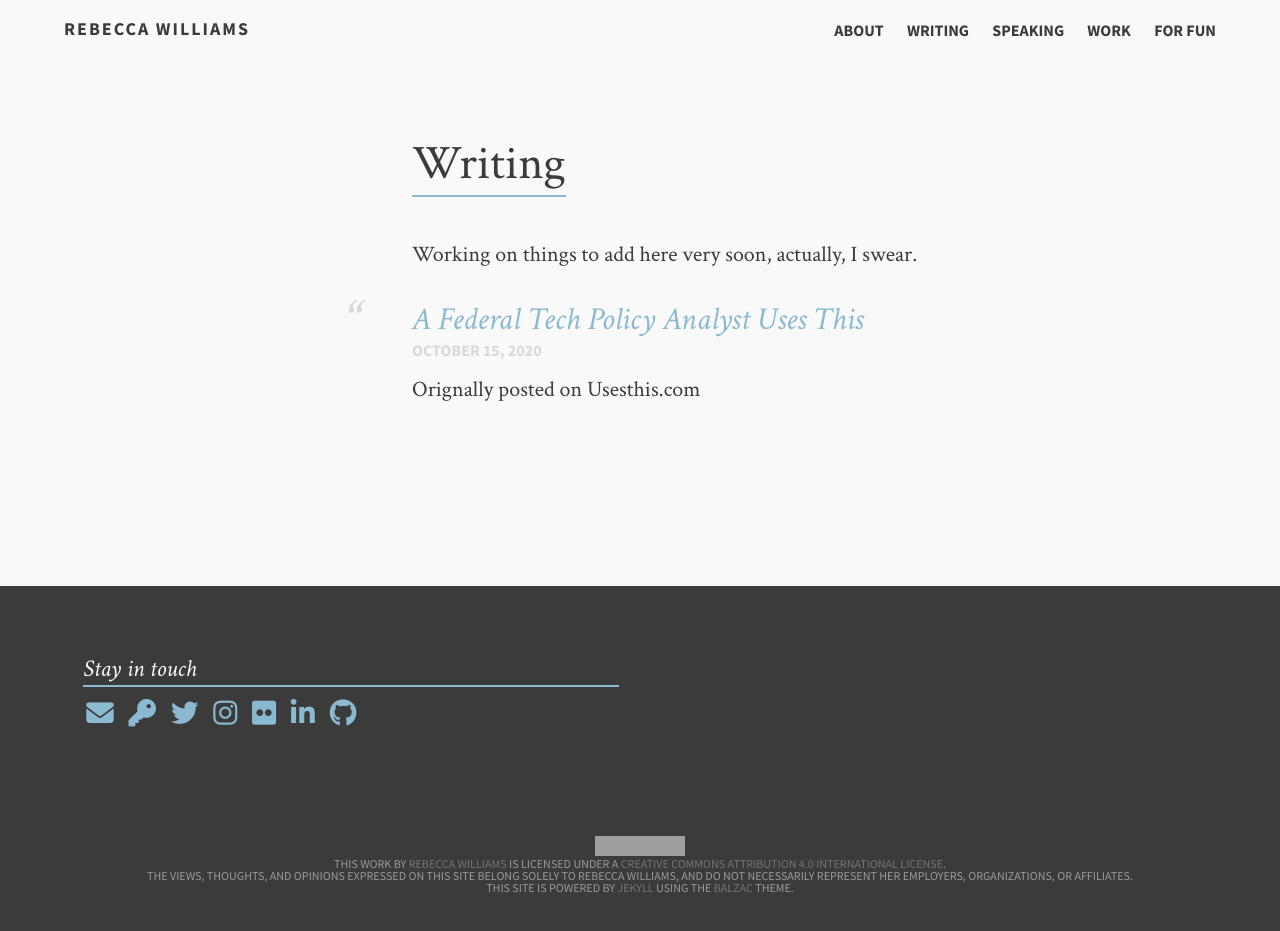
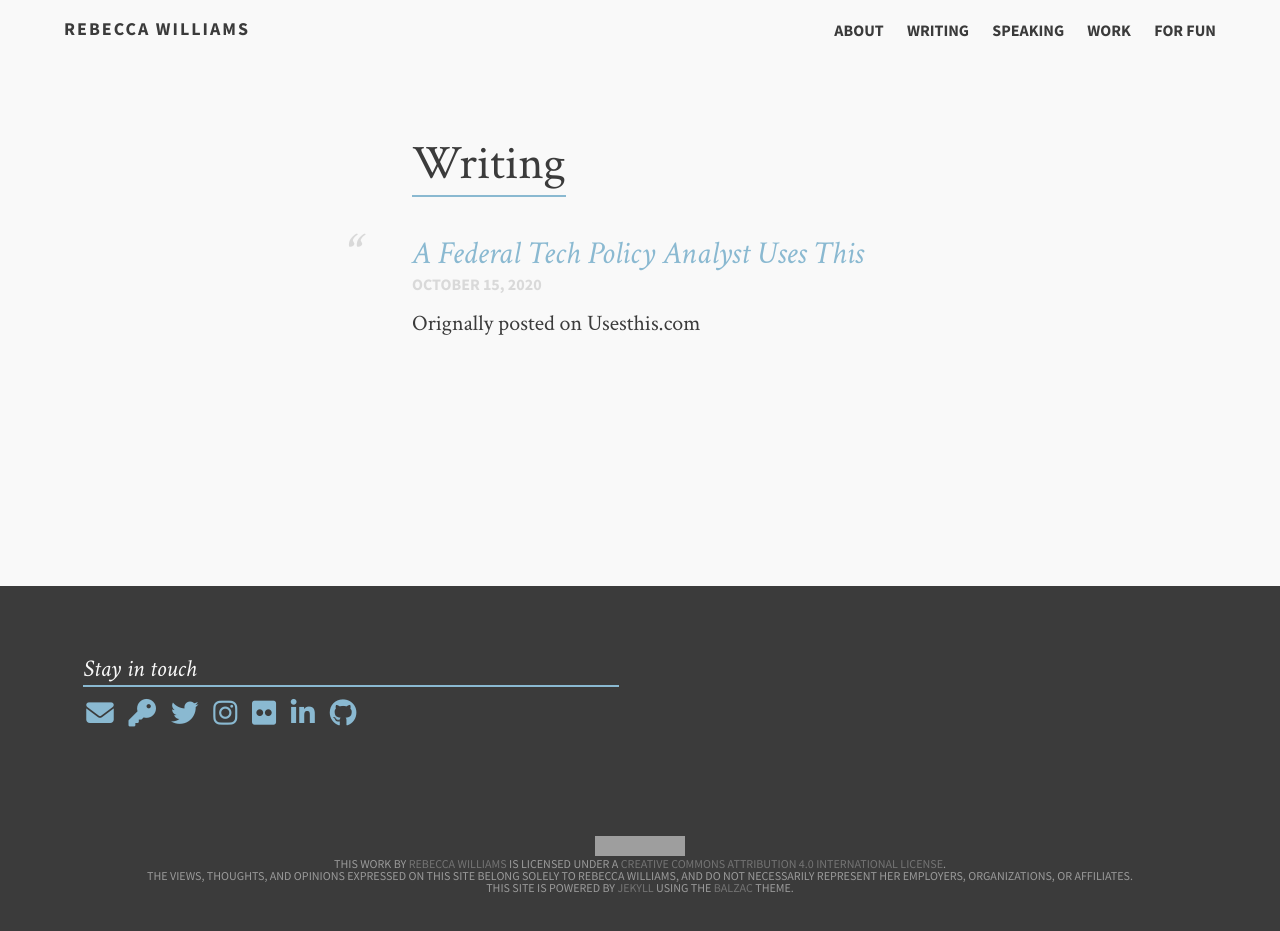
Before and after one commit to rebeccawilliams/rebeccawilliams.us, a Jekyll site: the page built from writing.md, in a window 1280 px wide. Built offline with Jekyll 4.4.1, drawn with Linux system fonts in a browser that asks for light colours; nearby versions of some CDN libraries; grey boxes are pictures that could not be loaded.

Commit message:
Update writing.html

```diff
--- a/_layouts/writing.html
+++ b/_layouts/writing.html
@@ -5,7 +5,6 @@
           <article class="archive-wrap">
               <ol class="post-list">
                  <lh><h2><span class="bb">{{ page.title }}</span></h2></lh>
-                <p>Working on things to add here very soon, actually, I swear.</p>
                   {% for post in site.posts %}
                   <li>
                     <div class="deets" itemscope itemtype="https://schema.org/BlogPosting" itemprop="blogPost">
```
